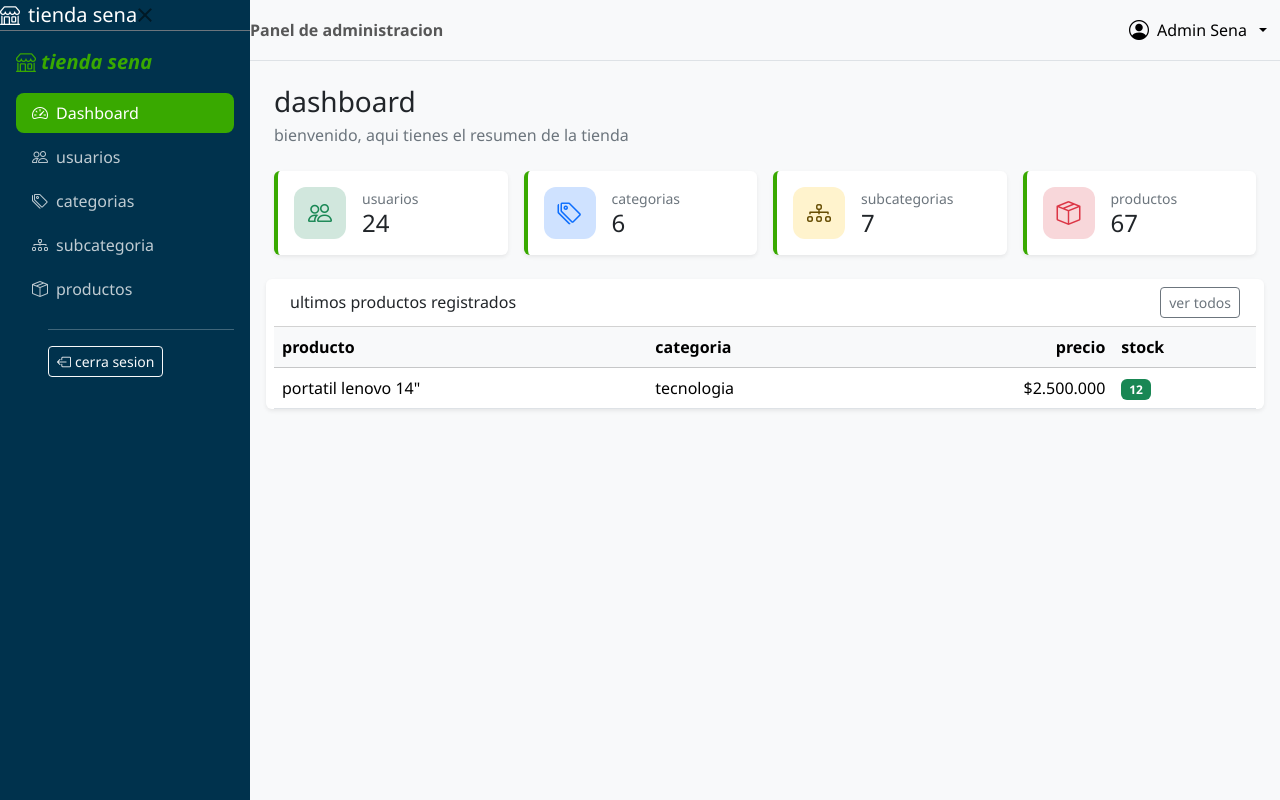
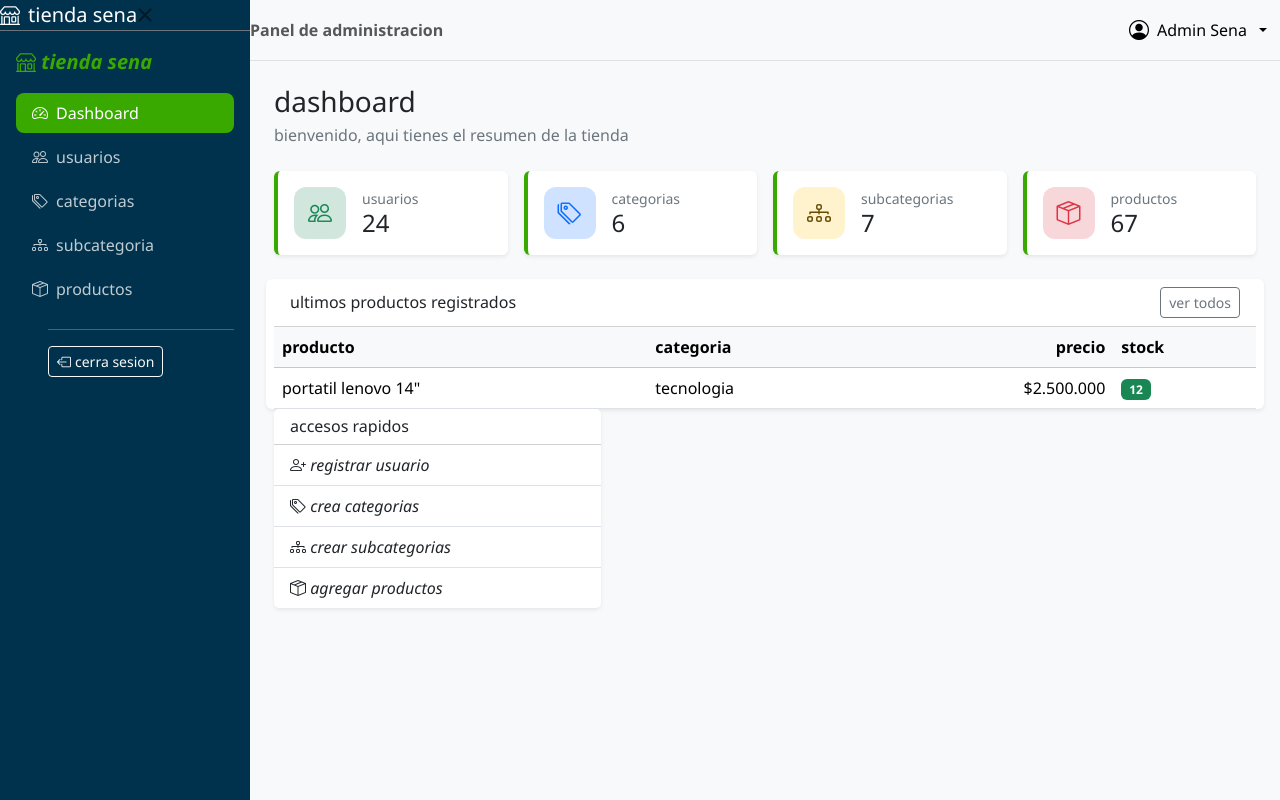
Before and after one commit to luiseduardoardila26/inventario_html_leba, a plain HTML site: page dashboard.html in a window 1280 px wide. Drawn offline with nearby package versions, Linux system fonts and the light colour scheme.

Commit message:
creo que finalizacion

```diff
--- a/dashboard.html
+++ b/dashboard.html
@@ -206,6 +206,23 @@
                         </div>
                     </div>
                 </div>
+
+                <div class="col-lg-4">
+                    <!--targeta-->
+                    <div class="card border-0 shadow-sm h-100">
+                        <div class="card-header bg-white"><h2 class="h6 mb-0">accesos rapidos </h2></div>
+
+                        <div class="list-group list-group-flush">
+                            <a href="usuarios.html" class="list-group-item" list-group-item-action><i class="bi bi-person-plus me-2" textO sena> registrar usuario</i></a>
+                            <a href="categorias.html" class="list-group-item" list-gropu-item-action><i class="bi bi-tags me-2" textO sena> crea categorias</i></a>
+                            <a href="subcategorias.html" class="list-group-item" list-gropu-item-action><i class="bi bi-diagram-3 me-2" textO sena> crear subcategorias</i></a>
+                            <a href="productos.html" class="list-group-item" list-gropu-item-action><i class="bi bi-box-seam me-2" textO sena> agregar productos</i></a>
+                        </div>
+                    </div>
+                </div>
         </main>
     </div>
+    <!--java script con bootstrap nesesario para el menu deslizable -->
+    <script src="http://cnd/jsdelivr.net/npm/bootstrap@5.3.3/dist/js/bootstrap.bundle.min.js"></script>
 </body>
+</html>
```
